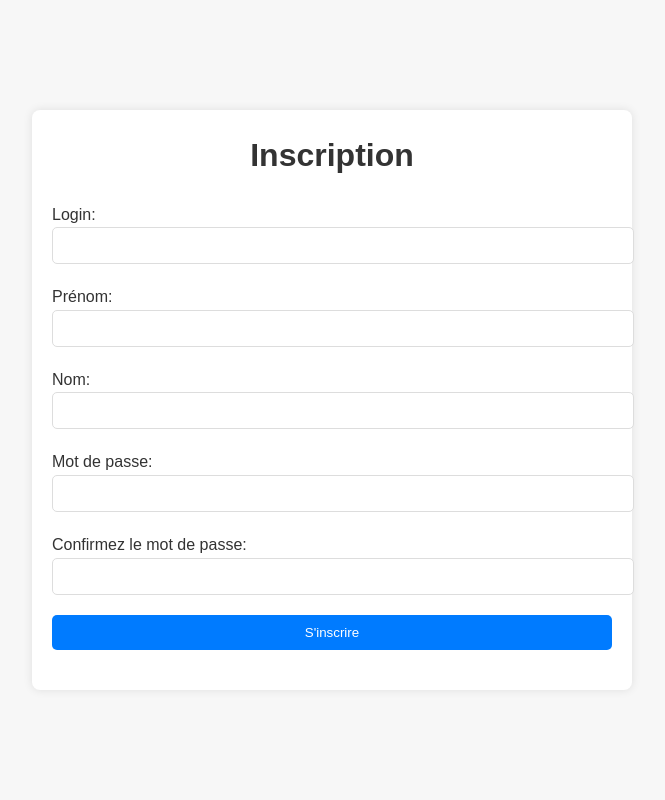
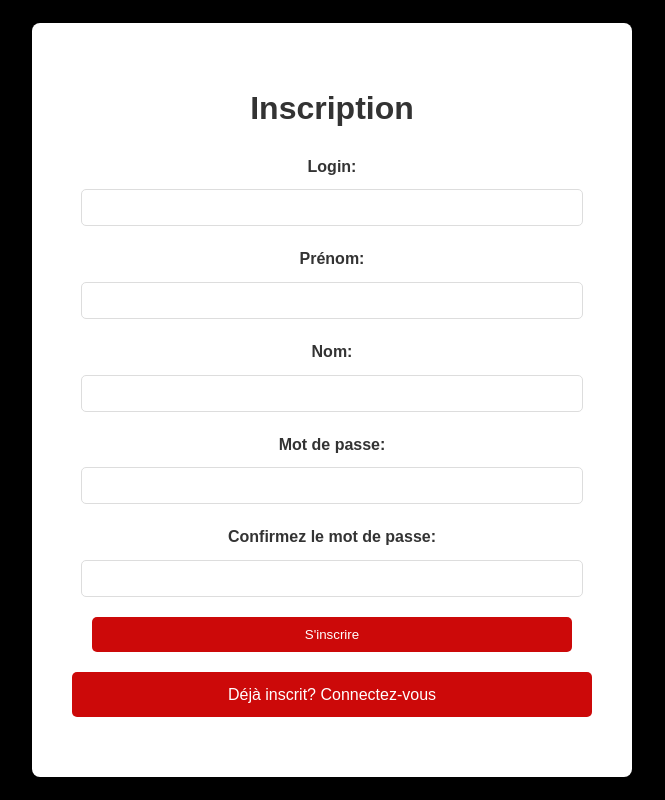
Before and after one commit to romain-chazaut/module-connexion-b2, a PHP site: page /inscription.php in a window 1280 px wide. Shown: the whole page, without its empty margins (308-973 px from the left). Run offline with PHP 8.4, Linux system fonts and the light colour scheme.

Commit message:
CSS i progress

```diff
--- a/assets/CSS/styles.css
+++ b/assets/CSS/styles.css
@@ -1,45 +1,58 @@
-/* Reset CSS */
-body, h1, h2, h3, p, ul, li, form, fieldset {
+/* ===========================
+   RESET STYLES
+   =========================== */
+
+   body, h1, h2, h3, p, ul, li, form, fieldset {
     margin: 0;
     padding: 0;
     border: 0;
 }
 
+/* ===========================
+   BASIC STYLING
+   =========================== */
+
 body {
     font-family: Arial, sans-serif;
-    background-color: #f7f7f7;
-    color: #333;
     font-size: 16px;
     line-height: 1.6;
+    background-color: #000000;
+    color: #333;
     display: flex;
     justify-content: center;
     align-items: center;
     min-height: 100vh;
-    flex-direction: column; /* Pour aligner les éléments verticalement */
+    flex-direction: column;
 }
 
 .container {
     max-width: 600px;
     width: 100%;
-    padding: 20px;
+    padding: 60px;
     background-color: #ffffff;
+    border-radius: 8px;
     box-shadow: 0 0 10px rgba(0, 0, 0, 0.1);
-    border-radius: 8px;
     box-sizing: border-box;
-    display: flex;  /* Flexbox ajouté */
+    display: flex;
     flex-direction: column;
+    justify-content: space-around;
 }
 
 h1, h2, h3 {
     margin-bottom: 20px;
-    text-align: center; /* Pour centrer les titres */
+    text-align: center;
 }
+
+/* ===========================
+   FORM STYLING
+   =========================== */
 
 .form-group {
     margin-bottom: 20px;
     display: flex;
     flex-direction: column;
-    align-items: stretch; /* Prend tout l'espace disponible */
+    justify-content: space-around;
+    align-items: center;
 }
 
 .label {
@@ -55,9 +68,13 @@ input[type="text"], input[type="password"], textarea, select {
     transition: border-color 0.3s;
 }
 
-input[type="submit"], .button {
+/* ===========================
+   BUTTON STYLING
+   =========================== */
+
+.btn, input[type="submit"] {
     padding: 10px 20px;
-    background-color: #007BFF;
+    background-color: #cc0909;
     color: #fff;
     border: none;
     border-radius: 5px;
@@ -65,8 +82,32 @@ input[type="submit"], .button {
     transition: background-color 0.3s;
     text-align: center;
     width: 100%;
-    align-self: center; /* Centre le bouton s'il est dans une flexbox */
+    display: block;
+    text-decoration: none;
 }
+
+.btn:hover, input[type="submit"]:hover {
+    background-color: #ee4a18;
+}
+
+.btn-logout {
+    background-color: #FF4B2B;
+}
+
+.btn-logout:hover {
+    background-color: #D43A1D;
+}
+
+.button-group {
+    display: flex;
+    flex-direction: column;
+    gap: 15px;
+    align-items: center;
+}
+
+/* ===========================
+   MESSAGE STYLES
+   =========================== */
 
 .error-message, .success-message {
     margin-bottom: 20px;
@@ -74,30 +115,24 @@ input[type="submit"], .button {
     width: 100%;
 }
 
-.footer {
-    margin-top: 50px;
-    text-align: center;
-    color: #888;
-    font-size: 0.8em;
-    align-self: center; /* Pour centrer le pied de page */
-}
+/* ===========================
+   TABLE STYLES
+   =========================== */
 
-/* Styles pour la table */
 .styled-table {
     width: 100%;
-    border-collapse: collapse;
     margin-top: 25px;
     font-size: 0.9em;
     text-align: left;
+    border-collapse: collapse;
 }
 
 .styled-table thead tr {
-    background-color: #009879;
+    background-color: #ee4a18;
     color: white;
 }
 
-.styled-table th,
-.styled-table td {
+.styled-table th, .styled-table td {
     padding: 12px 15px;
     border-bottom: 1px solid #dddddd;
 }
@@ -107,27 +142,14 @@ input[type="submit"], .button {
 }
 
 .styled-table tbody tr:last-of-type {
-    border-bottom: 2px solid #009879;
+    border-bottom: 2px solid #ee4a18;
+    border-radius: 20px;
 }
 
-.button-group {
-    display: flex;
-    flex-direction: column;
-    gap: 15px; /* Pour ajouter un espace entre chaque bouton */
-    align-items: center; /* Centre les boutons */
-}
+/* ===========================
+   RESPONSIVE STYLES
+   =========================== */
 
-.btn-logout {
-    background-color: #FF4B2B; /* Couleur d'arrière-plan rouge */
-    transition: background-color 0.3s;
-}
-
-.btn-logout:hover {
-    background-color: #D43A1D; /* Foncer la couleur au survol */
-}
-
-
-/* Responsive */
 @media (max-width: 768px) {
     .container {
         padding: 20px 10px;
--- a/inscription.php
+++ b/inscription.php
@@ -48,38 +48,41 @@ if ($_SERVER['REQUEST_METHOD'] === 'POST') {
     <link rel="stylesheet" href="assets/CSS/styles.css">
 </head>
 <body>
+
 <div class="container">
-
     <h1>Inscription</h1>
 
     <?php if ($error): ?>
-        <div class="error"><?php echo $error; ?></div>
+        <div class="error-message"><?php echo $error; ?></div>
+    <?php endif; ?>
+    <?php if ($success): ?>
+        <div class="success-message"><?php echo $success; ?></div>
     <?php endif; ?>
 
-    <div class="form-wrapper">
     <form action="inscription.php" method="post">
+
         <div class="form-group">
-                <label for="login">Login:</label>
+            <label for="login" class="label">Login:</label>
             <input type="text" name="login" id="login" required>
         </div>
 
         <div class="form-group">
-                <label for="firstname">Prénom:</label>
+            <label for="firstname" class="label">Prénom:</label>
             <input type="text" name="firstname" id="firstname" required>
         </div>
 
         <div class="form-group">
-                <label for="lastname">Nom:</label>
+            <label for="lastname" class="label">Nom:</label>
             <input type="text" name="lastname" id="lastname" required>
         </div>
 
         <div class="form-group">
-                <label for="password">Mot de passe:</label>
+            <label for="password" class="label">Mot de passe:</label>
             <input type="password" name="password" id="password" pattern="(?=.*\d)(?=.*[a-z])(?=.*[A-Z])(?=.*[\W]).{8,}" required>
         </div>
 
         <div class="form-group">
-                <label for="passwordConfirm">Confirmez le mot de passe:</label>
+            <label for="passwordConfirm" class="label">Confirmez le mot de passe:</label>
             <input type="password" name="passwordConfirm" id="passwordConfirm" required>
         </div>
 
@@ -87,8 +90,12 @@ if ($_SERVER['REQUEST_METHOD'] === 'POST') {
             <input type="submit" value="S'inscrire" class="btn">
         </div>
     </form>
+
+    <div class="button-group">
+        <a href="connexion.php" class="btn">Déjà inscrit? Connectez-vous</a>
     </div>
 
 </div>
+
 </body>
 </html>
--- a/profil.php
+++ b/profil.php
@@ -50,7 +50,6 @@ $user = $stmt->fetch();
     <h1>Modifier le profil</h1>
 
     <div class="action-links">
-        <!-- Bouton de déconnexion -->
         <a href="deconnexion.php" class="btn btn-logout">Déconnexion</a>
     </div>
 
```
Also changed, not shown: connexion.php (+17 -7 lines), index.php (+19 -5 lines). Lines whose indentation alone changed are shown as unchanged.
